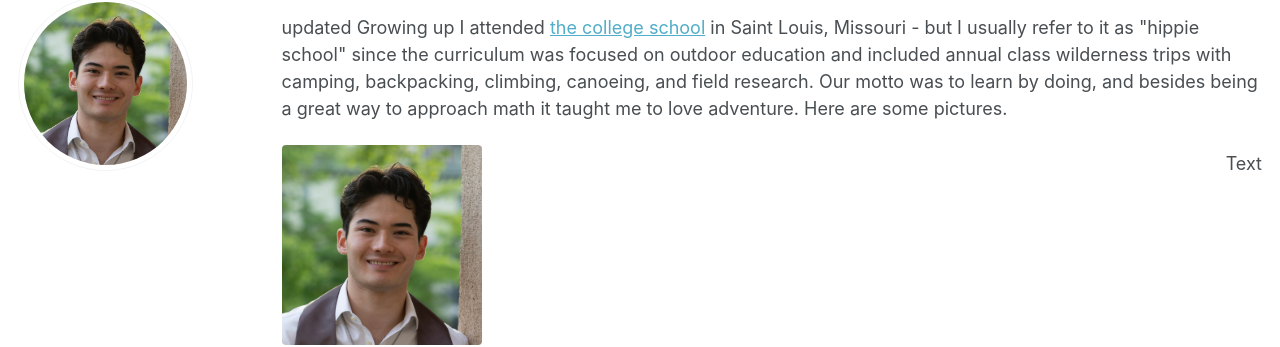
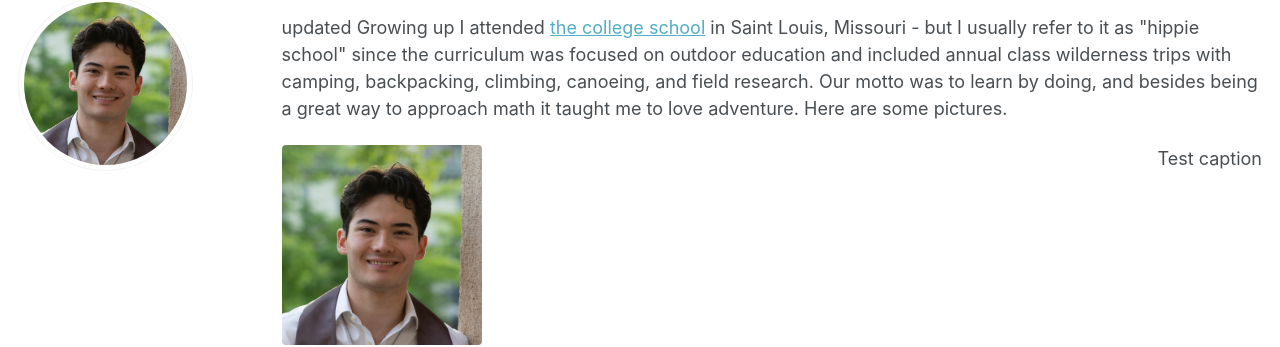
Before and after one commit to njtung/njtung.github.io, a Jekyll site: the page built from _pages/more.html, in a window 1280 px wide. Shown: the part 103-450 px from the top of the page. Built offline with Jekyll 4.4.1, drawn with Linux system fonts in a browser that asks for light colours; a script that is not in the unit is left out.

Commit message:
Update more.html

```diff
--- a/_pages/more.html
+++ b/_pages/more.html
@@ -9,8 +9,8 @@ author_profile: true
 </p>
 
 <div style="text-align: center;">
- <figure style="margin: 0; text-align: center;">
+ <figure style="margin: 0;">
   <img src="../images/profile.png" alt="test" style="width: 200px; height: auto;">
-  <figcaption style="font: inherit; color: inherit; margin-top: 0.25rem;">Text</figcaption>
+  <figcaption style="font: inherit; color: inherit;">Test caption</figcaption>
 </figure>
 </div>
```
